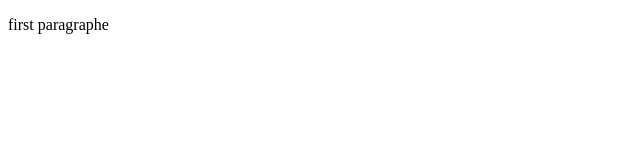
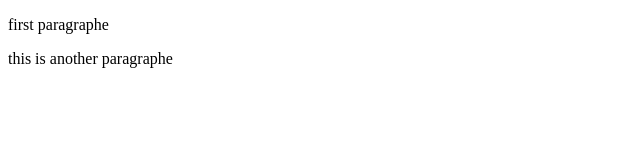
Before and after one commit to Elwahis11/learning-git, a plain HTML site: page index.html in a window 1280 px wide. Shown: the whole page, without its empty margins (0-640 px from the left). Drawn offline with Linux system fonts and the light colour scheme.

Commit message:
add another p tag

```diff
--- a/index.html
+++ b/index.html
@@ -2,6 +2,9 @@
 <html>
 <title>HTML Tutorial</title>
 <body>
+
 <p> first paragraphe </p>
+<p> this is another paragraphe </p>
+
 </body>
 </html>
```
